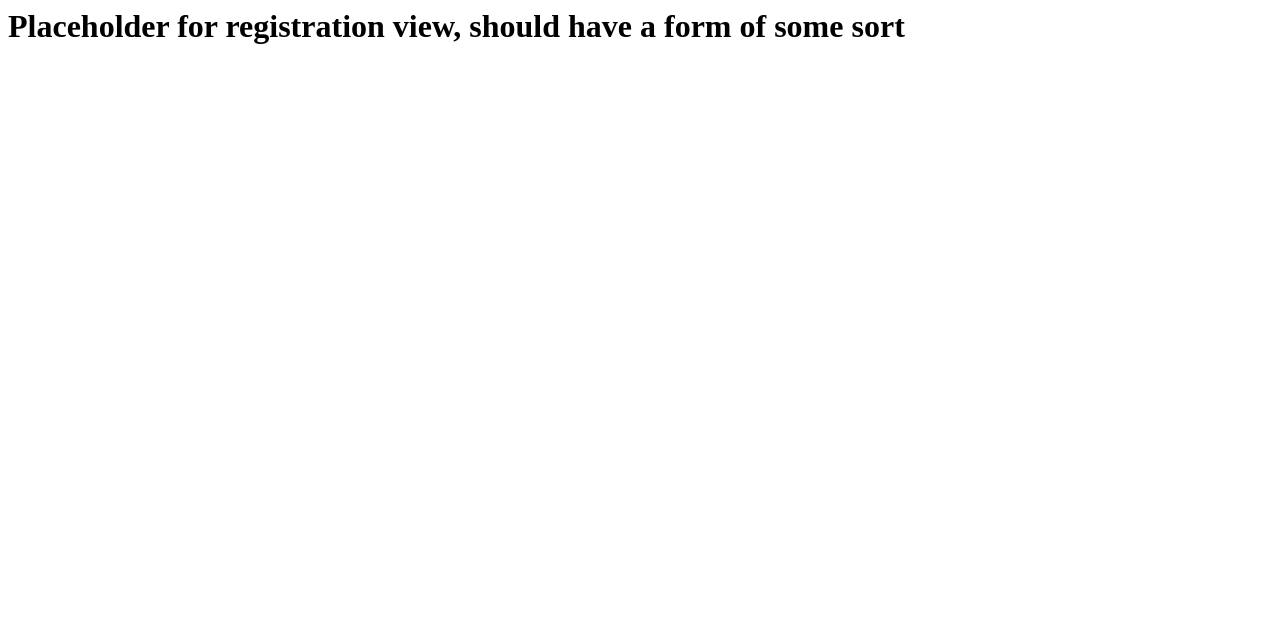
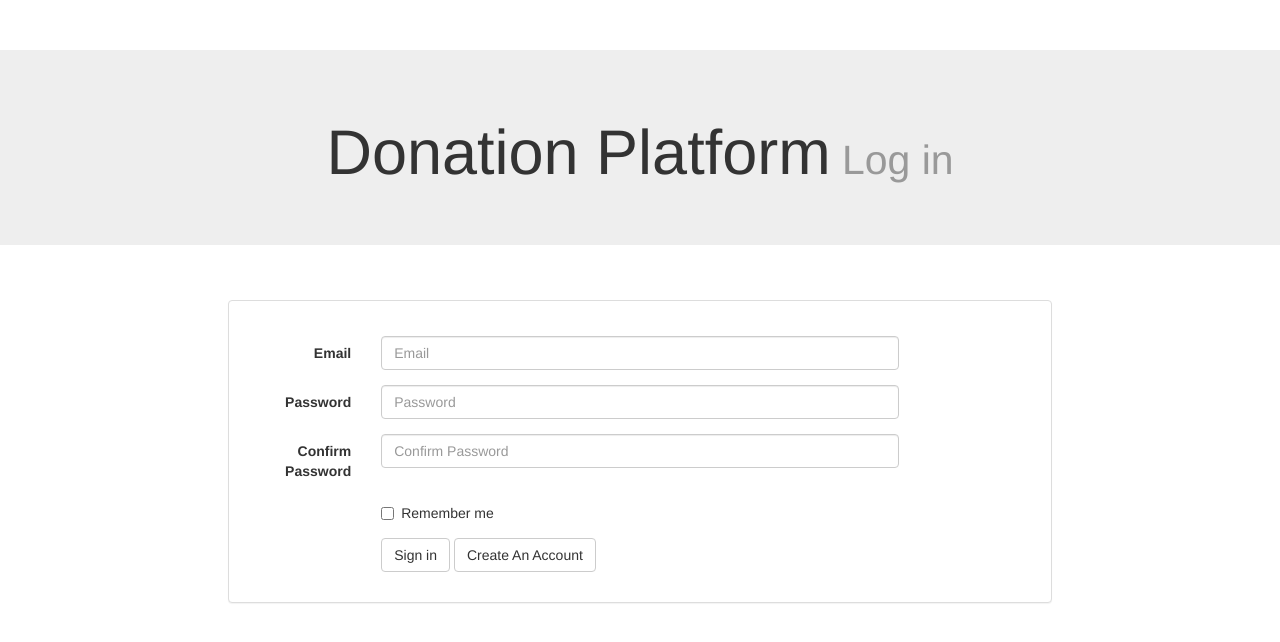
Before and after one commit to Jakedavies/php-boiler, a PHP site: page /app/views/user/registration.php in a window 1280 px wide. Shown: the top 642 px of the page. Run offline with PHP 8.4, Linux system fonts and the light colour scheme; some libraries are stand-ins or nearby versions.

Commit message:
Adds user registration and login

```diff
--- a/app/views/user/registration.php
+++ b/app/views/user/registration.php
@@ -1 +1,64 @@
-<h1>Placeholder for registration view, should have a form of some sort</h1>
+<!DOCTYPE HTML>
+<html>
+<head>
+    <meta charset="UTF-8">
+    <title>Donation Platform Login</title>
+    <!-- Bootstrap core CSS -->
+    <link href="/assets/css/bootstrap.css" rel="stylesheet">
+
+    <!-- Custom styles for this template -->
+    <link href="/assets/css/custom.css" rel="stylesheet">
+    <link rel="stylesheet" type="text/css" href="/assets/css/login.css">
+
+</head>
+<body>
+<div class="jumbotron">
+    <h1>Donation Platform<small> Log in </small></h1>
+</div>
+<div class="col-md-offset-2 col-md-8">
+    <div class="panel panel-default">
+        <div class="panel-body">
+            <form class="form-horizontal" role="form" action="/user/registration" method="post">
+                <div class="form-group">
+                    <label for="inputEmail3" class="col-sm-2 control-label">Email</label>
+                    <div class="col-md-8">
+                        <input type="email" class="form-control" id="Email" name = "email" placeholder="Email">
+                    </div>
+                </div>
+                <div class="form-group">
+                    <label for="inputPassword3" class="col-sm-2 control-label">Password</label>
+                    <div class="col-md-8">
+                        <input type="password" class="form-control" id="Password1" name="password" placeholder="Password">
+                    </div>
+                </div>
+                <div class = "form-group">
+                    <label for="inputPassword3" class="col-sm-2 control-label">Confirm Password</label>
+                    <div class="col-md-8">
+                        <input type="password" class="form-control" id="Password2" name="passwordconfirm" placeholder="Confirm Password">
+                    </div>
+                </div>
+                <div class="form-group">
+                    <div class="col-sm-offset-2 col-sm-10">
+                        <div class="checkbox">
+                            <label>
+                                <input type="checkbox"> Remember me
+                            </label>
+                        </div>
+                    </div>
+                </div>
+                <div class="form-group">
+                    <div class="col-sm-offset-2 col-sm-10">
+                        <button type="submit" name = "submit" class="btn btn-default">Sign in</button>
+                        <button class="btn btn-default ">Create An Account</button>
+                    </div>
+                </div>
+            </form>
+        </div>
+    </div>
+</div>
+
+<script src="https://ajax.googleapis.com/ajax/libs/jquery/1.11.2/jquery.min.js"></script>
+<script src="/assets/js/bootstrap.min.js"></script>
+
+</body>
+</html>
```
Also changed, not shown: app/controllers/UserController.php (+18 -1 lines).
